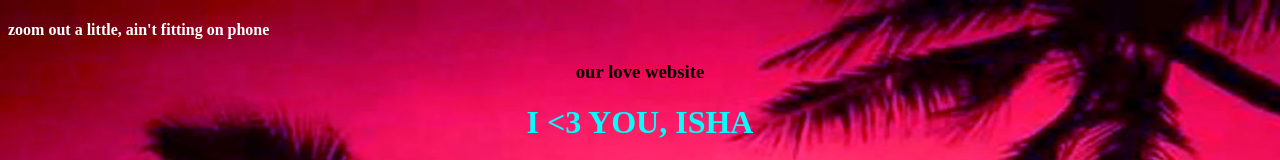
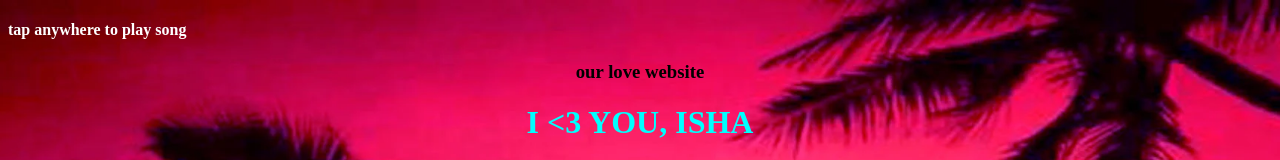
Before and after one commit to momin-isha/mominIsha, a plain HTML site: page index.html in a window 1280 px wide. Shown: the top 160 px of the page. Drawn offline with Linux system fonts and the light colour scheme.

Commit message:
Update index.html

```diff
--- a/index.html
+++ b/index.html
@@ -7,7 +7,7 @@
     <link rel="stylesheet" href="style.css">
 </head>
 <body>
-    <h4 style="color:white;">zoom out a little, ain't fitting on phone</h4>
+    <h4 style="color:white;">tap anywhere to play song</h4>
     <h3>our love website</h3>
     <h1 style="color: aqua;">I <3 YOU, ISHA</h1>
     <table>
```
